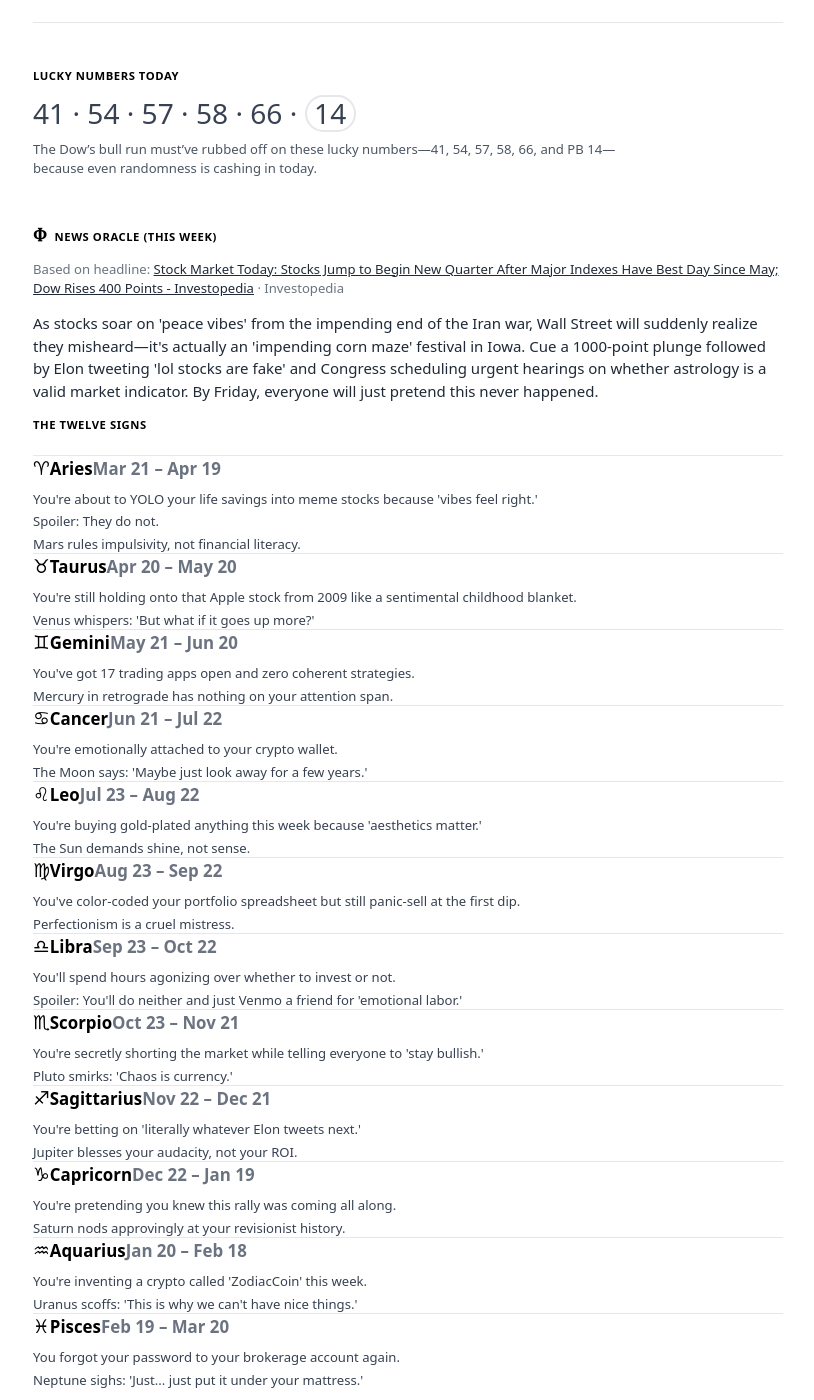
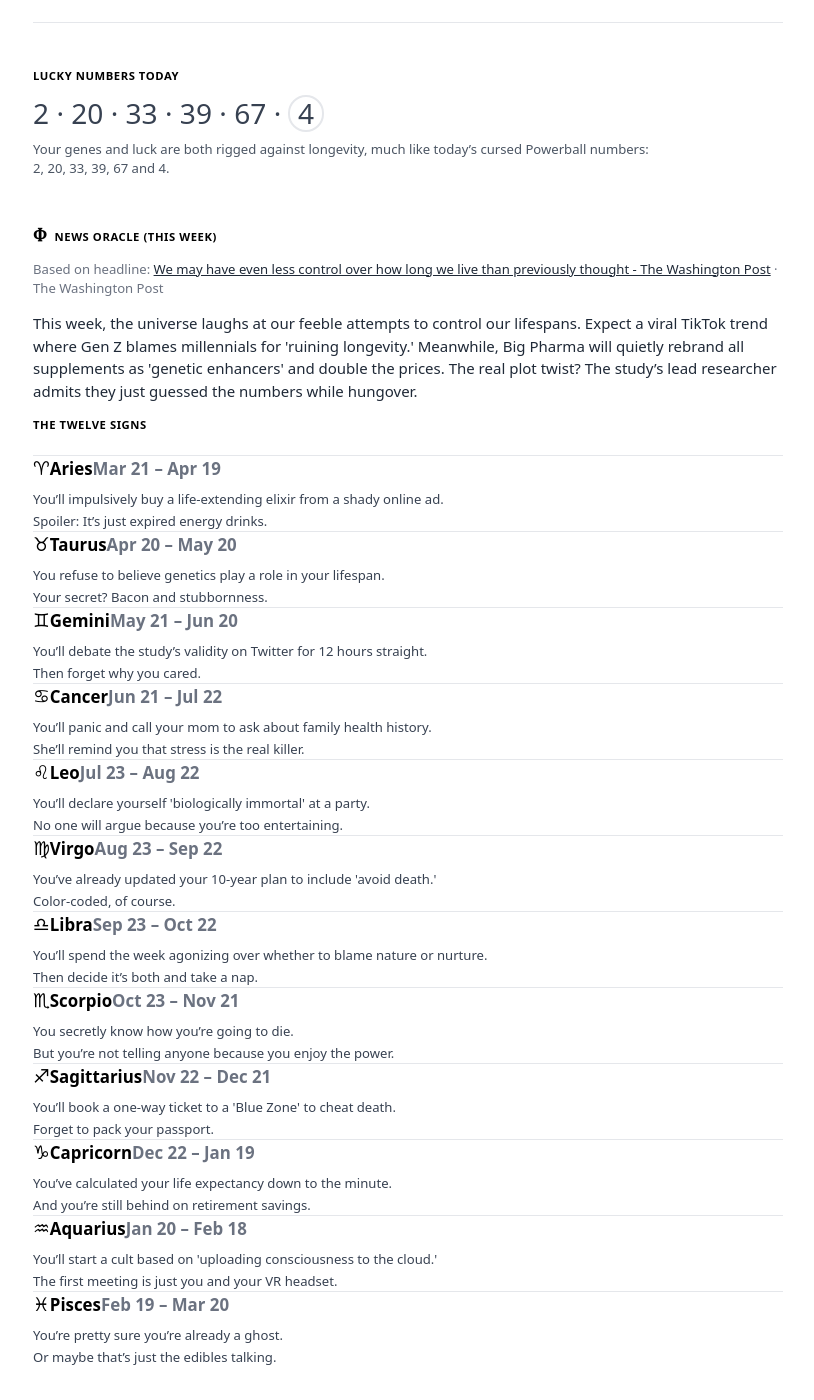
Before and after one commit to saldarji/darjix, a Jekyll site: the page built from horoscopes.html, in a window 1280 px wide and 1400 px high, scrolled down 200 px. Shown: the whole window, without its empty margins (232-1046 px from the left). Built offline with Jekyll 4.4.1, drawn with Linux system fonts in a browser that asks for light colours; some of the changed text lies outside the part shown.

Commit message:
🤖 Auto-update: Horoscopes - April 06, 2026

```diff
--- a/_data/horoscopes.json
+++ b/_data/horoscopes.json
@@ -1,108 +1,98 @@
 {
-  "page_title": "Markets rally; the zodiac rolls its eyes",
-  "week_start_iso": "2026-04-02",
-  "week_label": "April 02, 2026",
-  "date_caption": "Created April 2, 2026 for the 14th week of 2026.",
-  "generated_at_iso": "2026-04-02T16:03:43Z",
-  "lucky_numbers": [
-    41,
-    54,
-    57,
-    58,
-    66,
-    14
-  ],
-  "lucky_numbers_comment": "The Dow’s bull run must’ve rubbed off on these lucky numbers—41, 54, 57, 58, 66, and PB 14—because even randomness is cashing in today.",
+  "page_title": "Your Lifespan is a Cosmic Joke",
+  "week_start_iso": "2026-04-06",
+  "week_label": "April 06, 2026",
+  "date_caption": "Created April 6, 2026 for the 15th week of 2026.",
+  "generated_at_iso": "2026-04-06T10:02:11Z",
   "news": {
-    "title": "Stock Market Today: Stocks Jump to Begin New Quarter After Major Indexes Have Best Day Since May; Dow Rises 400 Points - Investopedia",
-    "source": "Investopedia",
-    "url": "https://www.investopedia.com/stock-market-today-dow-jones-s-and-p-500-04012026-11940240"
+    "title": "We may have even less control over how long we live than previously thought - The Washington Post",
+    "source": "The Washington Post",
+    "url": "https://www.washingtonpost.com/health/2026/04/05/lifespan-longevity-genetics/"
   },
-  "weekly_forecast": "As stocks soar on 'peace vibes' from the impending end of the Iran war, Wall Street will suddenly realize they misheard—it's actually an 'impending corn maze' festival in Iowa. Cue a 1000-point plunge followed by Elon tweeting 'lol stocks are fake' and Congress scheduling urgent hearings on whether astrology is a valid market indicator. By Friday, everyone will just pretend this never happened.",
+  "weekly_forecast": "This week, the universe laughs at our feeble attempts to control our lifespans. Expect a viral TikTok trend where Gen Z blames millennials for 'ruining longevity.' Meanwhile, Big Pharma will quietly rebrand all supplements as 'genetic enhancers' and double the prices. The real plot twist? The study’s lead researcher admits they just guessed the numbers while hungover.",
   "signs": [
     {
       "name": "Aries",
       "lines": [
-        "You're about to YOLO your life savings into meme stocks because 'vibes feel right.'",
-        "Spoiler: They do not.",
-        "Mars rules impulsivity, not financial literacy."
+        "You’ll impulsively buy a life-extending elixir from a shady online ad.",
+        "Spoiler: It’s just expired energy drinks."
       ]
     },
     {
       "name": "Taurus",
       "lines": [
-        "You're still holding onto that Apple stock from 2009 like a sentimental childhood blanket.",
-        "Venus whispers: 'But what if it goes up more?'"
+        "You refuse to believe genetics play a role in your lifespan.",
+        "Your secret? Bacon and stubbornness."
       ]
     },
     {
       "name": "Gemini",
       "lines": [
-        "You've got 17 trading apps open and zero coherent strategies.",
-        "Mercury in retrograde has nothing on your attention span."
+        "You’ll debate the study’s validity on Twitter for 12 hours straight.",
+        "Then forget why you cared."
       ]
     },
     {
       "name": "Cancer",
       "lines": [
-        "You're emotionally attached to your crypto wallet.",
-        "The Moon says: 'Maybe just look away for a few years.'"
+        "You’ll panic and call your mom to ask about family health history.",
+        "She’ll remind you that stress is the real killer."
       ]
     },
     {
       "name": "Leo",
       "lines": [
-        "You're buying gold-plated anything this week because 'aesthetics matter.'",
-        "The Sun demands shine, not sense."
+        "You’ll declare yourself 'biologically immortal' at a party.",
+        "No one will argue because you’re too entertaining."
       ]
     },
     {
       "name": "Virgo",
       "lines": [
-        "You've color-coded your portfolio spreadsheet but still panic-sell at the first dip.",
-        "Perfectionism is a cruel mistress."
+        "You’ve already updated your 10-year plan to include 'avoid death.'",
+        "Color-coded, of course."
       ]
     },
     {
       "name": "Libra",
       "lines": [
-        "You'll spend hours agonizing over whether to invest or not.",
-        "Spoiler: You'll do neither and just Venmo a friend for 'emotional labor.'"
+        "You’ll spend the week agonizing over whether to blame nature or nurture.",
+        "Then decide it’s both and take a nap."
       ]
     },
     {
       "name": "Scorpio",
       "lines": [
-        "You're secretly shorting the market while telling everyone to 'stay bullish.'",
-        "Pluto smirks: 'Chaos is currency.'"
+        "You secretly know how you’re going to die.",
+        "But you’re not telling anyone because you enjoy the power."
       ]
     },
     {
       "name": "Sagittarius",
       "lines": [
-        "You're betting on 'literally whatever Elon tweets next.'",
-        "Jupiter blesses your audacity, not your ROI."
+        "You’ll book a one-way ticket to a 'Blue Zone' to cheat death.",
+        "Forget to pack your passport."
       ]
     },
     {
       "name": "Capricorn",
       "lines": [
-        "You're pretending you knew this rally was coming all along.",
-        "Saturn nods approvingly at your revisionist history."
+        "You’ve calculated your life expectancy down to the minute.",
+        "And you’re still behind on retirement savings."
       ]
     },
     {
       "name": "Aquarius",
       "lines": [
-        "You're inventing a crypto called 'ZodiacCoin' this week.",
-        "Uranus scoffs: 'This is why we can't have nice things.'"
+        "You’ll start a cult based on 'uploading consciousness to the cloud.'",
+        "The first meeting is just you and your VR headset."
       ]
     },
     {
       "name": "Pisces",
       "lines": [
-        "You forgot your password to your brokerage account again.",
-        "Neptune sighs: 'Just... just put it under your mattress.'"
+        "You’re pretty sure you’re already a ghost.",
+        "Or maybe that’s just the edibles talking."
       ]
     }
   ],
@@ -111,5 +101,14 @@
     "llm_provider": "Replicate",
     "news_api": "NewsAPI GET /v2/top-headlines (country=us)",
     "lucky_draw": "Powerball-style: five distinct 1–69 (sorted) plus one Powerball 1–26; snarky one-liner via same LLM."
-  }
+  },
+  "lucky_numbers": [
+    2,
+    20,
+    33,
+    39,
+    67,
+    4
+  ],
+  "lucky_numbers_comment": "Your genes and luck are both rigged against longevity, much like today’s cursed Powerball numbers: 2, 20, 33, 39, 67 and 4."
 }
```
